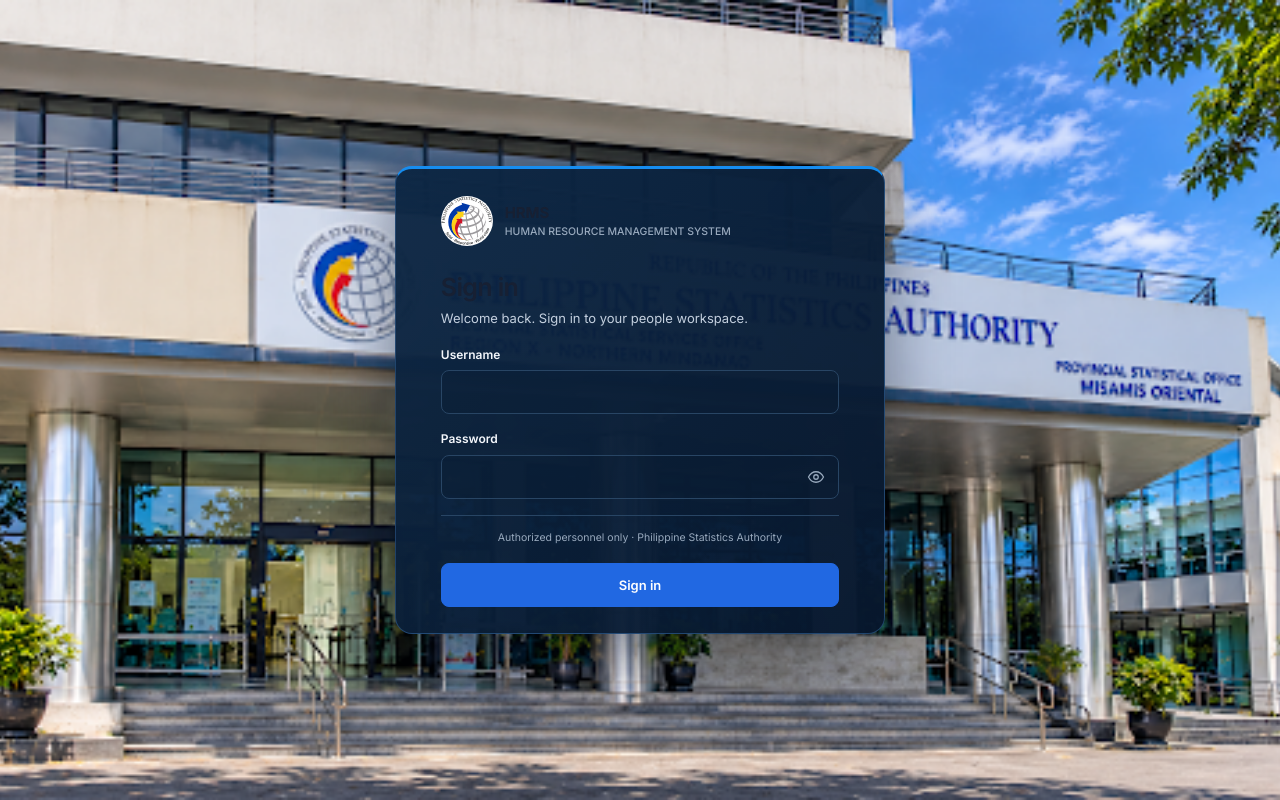
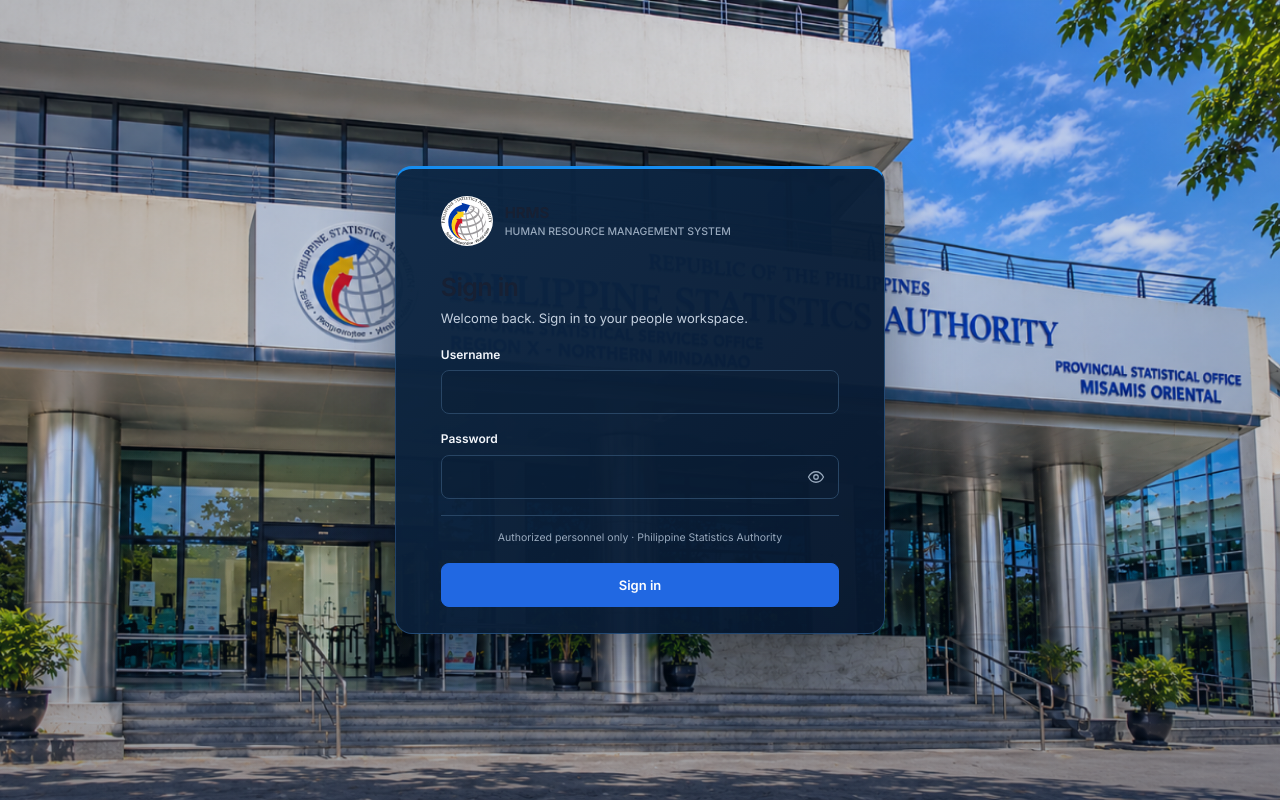
Before and after one commit to Abellanosa1233/PSA-PEPS, a PHP site: page / in a window 1280 px wide. Run offline with PHP 8.4, Linux system fonts and the light colour scheme; data comes from the database, SQL or seed files in the repository; some libraries are stand-ins or nearby versions.

Commit message:
Use latest sign-in photo with subtle color grading
Co-authored-by: Copilot <223556219+Copilot@users.noreply.github.com>

```diff
--- a/assets/css/app.css
+++ b/assets/css/app.css
@@ -383,7 +383,10 @@ table.data tfoot td { font-weight: 600; border-top: 1px solid var(--line-strong)
   position: relative;
   isolation: isolate;
   overflow: hidden;
-  background: url("../sign-in-building.png") center / cover no-repeat;
+  background:
+    linear-gradient(0deg, rgba(5, 18, 38, .32), transparent 46%),
+    linear-gradient(112deg, rgba(5, 23, 48, .24), rgba(0, 62, 126, .06) 54%, rgba(5, 22, 46, .22)),
+    url("../sign-in-building.png") center / cover no-repeat;
 }
 .auth-card.auth-signin-card {
   --surface: rgba(8, 25, 48, .96);
--- a/assets/css/php.css
+++ b/assets/css/php.css
@@ -44,7 +44,10 @@
   position: relative;
   isolation: isolate;
   overflow: hidden;
-  background: url("../sign-in-building.png") center / cover no-repeat;
+  background:
+    linear-gradient(0deg, rgba(5, 18, 38, .32), transparent 46%),
+    linear-gradient(112deg, rgba(5, 23, 48, .24), rgba(0, 62, 126, .06) 54%, rgba(5, 22, 46, .22)),
+    url("../sign-in-building.png") center / cover no-repeat;
 }
 .web-auth-signin .auth-card-signin {
   --surface: rgba(8, 25, 48, .96);
```
Also changed, not shown: assets/sign-in-building.png.
